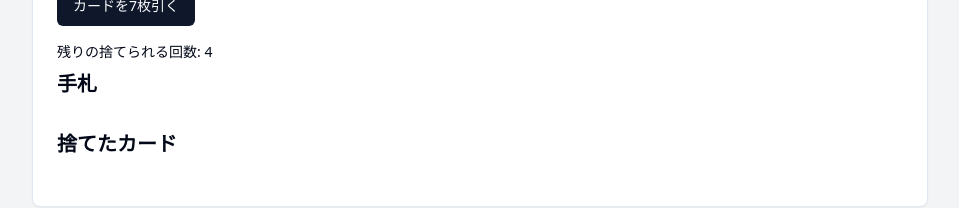
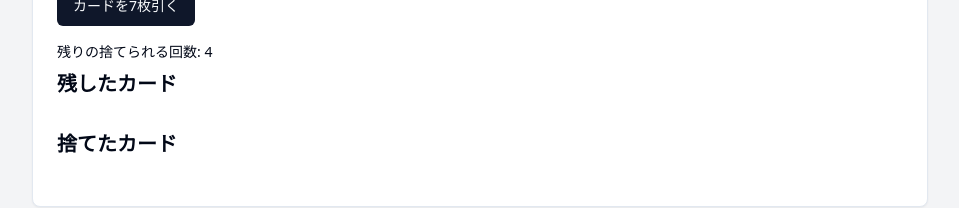
Before and after one commit to kyuu99tsukumo/spacepeacegame_demo, a Next.js app: page / in a window 1280 px wide. Shown: the part 340-548 px from the top of the page, without its empty margins (160-1119 px from the left). Built offline with nearby package versions, Linux system fonts and the light colour scheme.

Commit message:
Update VotingSystem.tsx

```diff
--- a/app/components/VotingSystem.tsx
+++ b/app/components/VotingSystem.tsx
@@ -91,7 +91,7 @@ export default function ValuesCardGame() {
       hand: hand.map(card => card.word),
       discarded: discarded.map(card => card.word)
     }
-    const resultText = `@space_peacegg スペースピースゲームの結果：\n残したカード: ${result.hand.join(', ')}\n捨てたカード: ${result.discarded.join(', ')}`
+    const resultText = `結果：\n残したカード: ${result.hand.join(', ')}\n捨てたカード: ${result.discarded.join(', ')}\n　@space_peacegg `
 
     const twitterBaseUrl = "https://twitter.com/intent/tweet"
     const shareText = encodeURIComponent(resultText)
@@ -112,7 +112,7 @@ export default function ValuesCardGame() {
             残りの捨てられる回数: {MAX_DISCARDS - discardCount}
           </div>
           <div className="mb-6">
-            <h2 className="text-xl font-semibold mb-2">手札</h2>
+            <h2 className="text-xl font-semibold mb-2">残したカード</h2>
             <div className="grid grid-cols-2 sm:grid-cols-3 md:grid-cols-4 gap-4 mb-4">
               {hand.map((card, index) => renderCard(card, index, discardCard))}
             </div>
```
